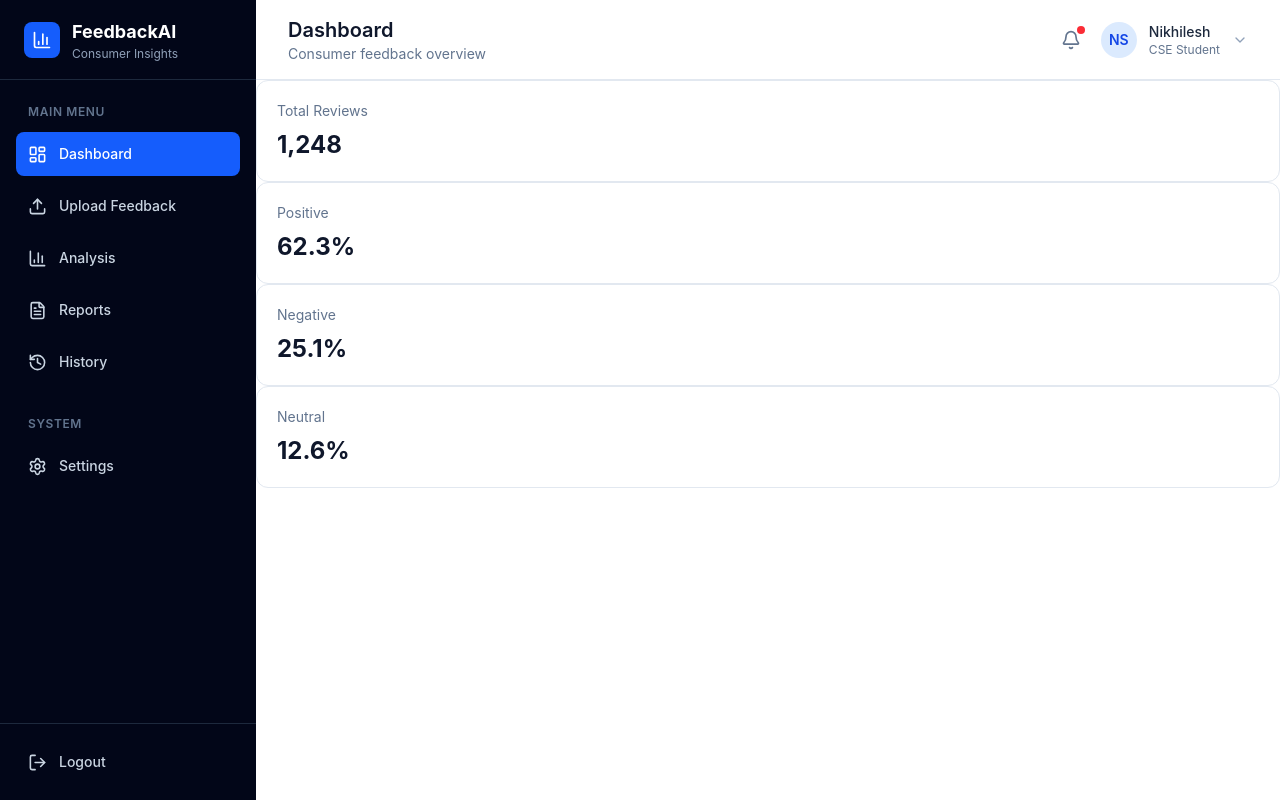
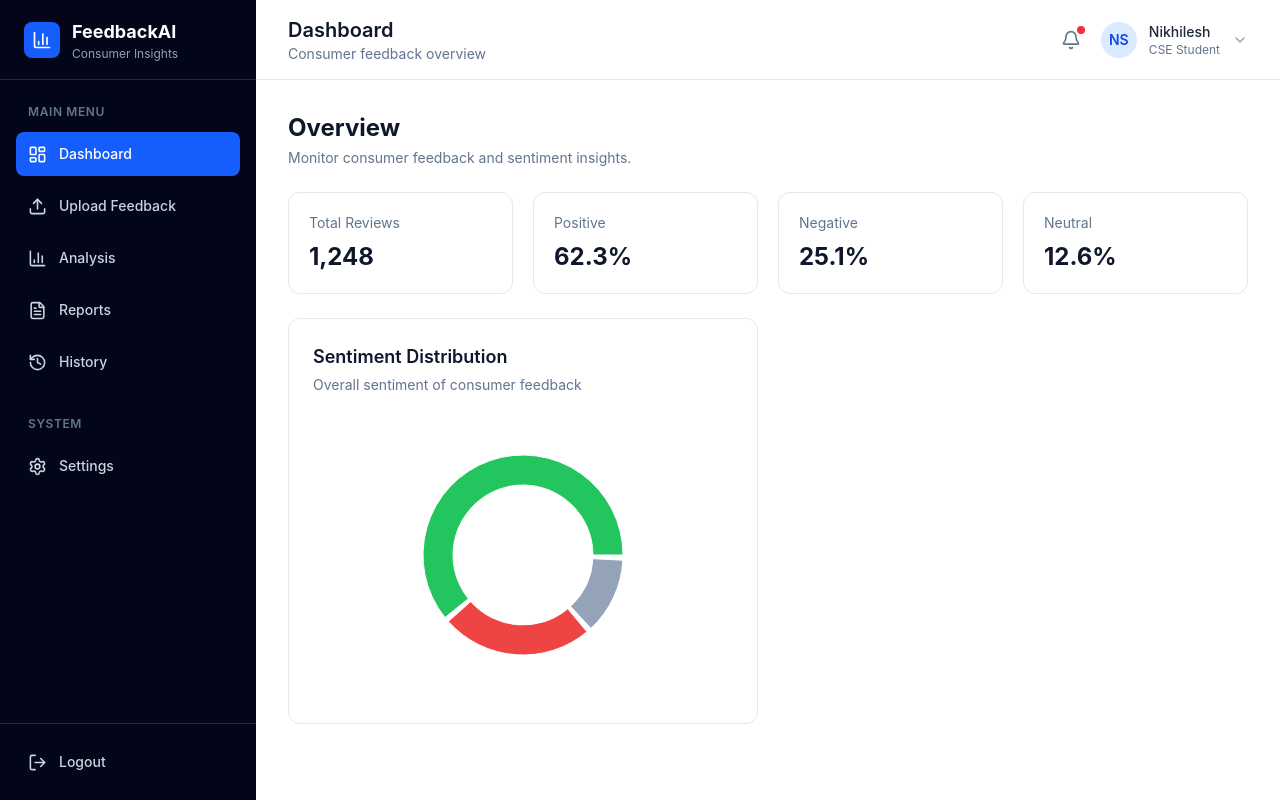
Before and after one commit to S19nikhilesh/ai-consumer-feedback-analysis, a React (Vite) app: page / in a window 1280 px wide. Built offline with nearby package versions, Linux system fonts and the light colour scheme.

Commit message:
Add dashboard analytics charts

```diff
--- a/src/App.js
+++ b/src/App.js
@@ -1,7 +1,7 @@
 import React from "react";
 import Sidebar from "./components/Sidebar";
 import Navbar from "./components/Navbar";
-import StatCard from "./components/Statcard";
+import Dashboard from "./pages/Dashboard";
 
 
 const App = () => {
@@ -11,10 +11,7 @@ const App = () => {
 
       <main className="ml-64">
         <Navbar />
-        <StatCard title="Total Reviews" value="1,248" />
-        <StatCard title="Positive" value="62.3%" />
-        <StatCard title="Negative" value="25.1%" />
-        <StatCard title="Neutral" value="12.6%" />
+        <Dashboard/>
       </main>
 
 
--- /dev/null
+++ b/src/components/SentimentChart.jsx
@@ -0,0 +1,57 @@
+import {
+    PieChart,
+    Pie,
+    Cell,
+    Tooltip,
+    ResponsiveContainer,
+  } from "recharts";
+
+  const sentimentData = [
+    { name: "Positive", value: 62.3 },
+    { name: "Negative", value: 25.1 },
+    { name: "Neutral", value: 12.6 },
+  ];
+
+  const COLORS = ["#22c55e", "#ef4444", "#94a3b8"];
+
+  const SentimentChart = () => {
+    return (
+      <div className="bg-white border border-slate-200 rounded-xl p-6">
+
+        <h3 className="text-lg font-semibold text-slate-900">
+          Sentiment Distribution
+        </h3>
+
+        <p className="text-sm text-slate-500 mt-1">
+          Overall sentiment of consumer feedback
+        </p>
+
+        <div className="h-72 mt-4">
+          <ResponsiveContainer width="100%" height="100%">
+            <PieChart>
+              <Pie
+                data={sentimentData}
+                dataKey="value"
+                nameKey="name"
+                innerRadius={70}
+                outerRadius={100}
+                paddingAngle={3}
+              >
+                {sentimentData.map((entry, index) => (
+                  <Cell
+                    key={entry.name}
+                    fill={COLORS[index]}
+                  />
+                ))}
+              </Pie>
+
+              <Tooltip />
+            </PieChart>
+          </ResponsiveContainer>
+        </div>
+
+      </div>
+    );
+  };
+
+  export default SentimentChart;
--- a/src/pages/Dashboard.jsx
+++ b/src/pages/Dashboard.jsx
@@ -0,0 +1,34 @@
+import StatCard from "../components/StatCard";
+import SentimentChart from "../components/SentimentChart";
+
+const Dashboard = () => {
+  return (
+    <div className="p-8">
+
+      <div className="mb-6">
+        <h2 className="text-2xl font-bold text-slate-900">
+          Overview
+        </h2>
+
+        <p className="text-sm text-slate-500 mt-1">
+          Monitor consumer feedback and sentiment insights.
+        </p>
+      </div>
+
+      <div className="grid grid-cols-4 gap-5">
+
+        <StatCard title="Total Reviews" value="1,248" />
+        <StatCard title="Positive" value="62.3%" />
+        <StatCard title="Negative" value="25.1%" />
+        <StatCard title="Neutral" value="12.6%" />
+
+      </div>
+
+    <div className="grid grid-cols-2 gap-5 mt-6">
+        <SentimentChart />
+    </div>
+    </div>
+  );
+};
+
+export default Dashboard;
```
Also changed, not shown: src/components/IssueCategoryChart.jsx (added).
